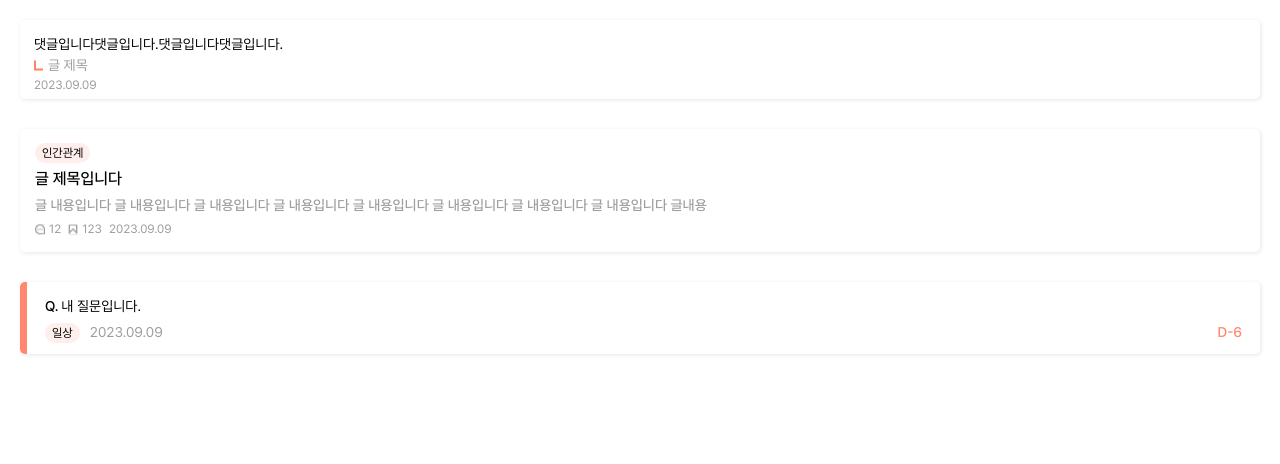
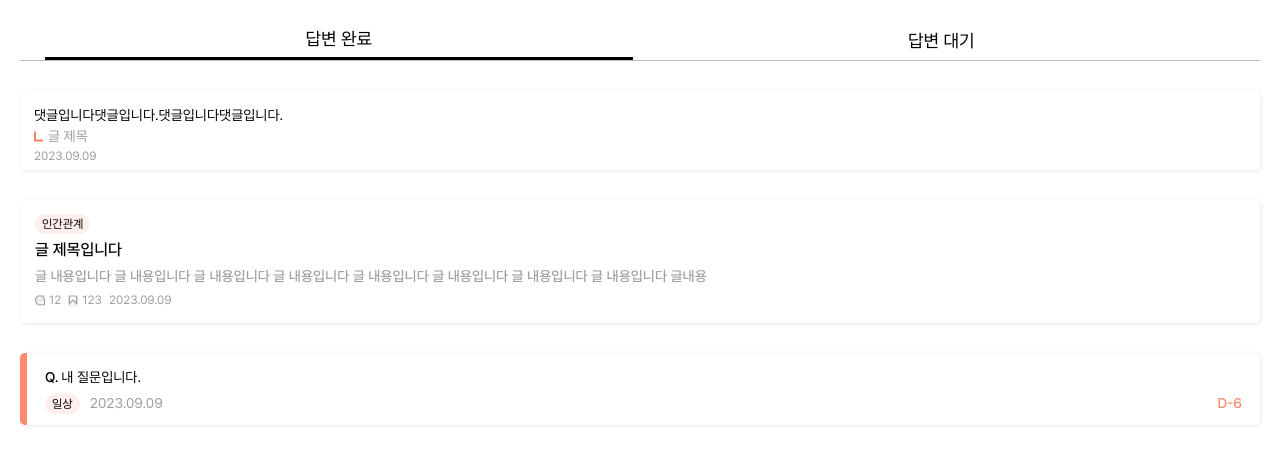
Before and after one commit to whatever-mentoring/juitcy-front, a React (Create React App) app: page / in a window 1280 px wide. Shown: the top 464 px of the page. Built offline with nearby package versions, Linux system fonts and the light colour scheme.

Commit message:
feat: MyPage 답변(주씨) 완료/대기 tab

```diff
--- a/src/App.tsx
+++ b/src/App.tsx
@@ -2,6 +2,7 @@ import DesignTest from 'DesignTest';
 import { CommentListBox } from 'components/CommentListBox';
 import { MyQnaListBox } from 'components/MyQnaListBox';
 import { ScrapListBox } from 'components/ScrapListBox';
+import { Waitingtab } from 'components/WaitingTab';
 import React from 'react';
 
 function App() {
@@ -14,6 +15,7 @@ function App() {
         gap: 30,
       }}
     >
+      <Waitingtab />
       <CommentListBox />
       <ScrapListBox />
       <MyQnaListBox />
--- /dev/null
+++ b/src/components/WaitingTab.tsx
@@ -0,0 +1,52 @@
+import { useState } from 'react';
+import { styled } from 'styled-components';
+import { Palette } from 'styles/Palette';
+import Typo from 'styles/Typo';
+
+interface tabInterface {
+  label: string;
+  status: string;
+}
+
+export const Waitingtab = () => {
+  const [clickNum, setClickNum] = useState(0);
+  let role = 'juni';
+
+  const tabs: tabInterface[] = [
+    { label: role === 'juni' ? '답변' : '주씨', status: '완료' },
+    { label: role === 'juni' ? '답변' : '주씨', status: '대기' },
+  ];
+
+  return (
+    <Container>
+      {tabs.map((tab, index) => (
+        <SubContainer
+          key={index}
+          onClick={() => setClickNum(index)}
+          borderHeight={index === clickNum ? 3 : 0}
+        >
+          <Typo.h4>{`${tab.label} ${tab.status}`}</Typo.h4>
+        </SubContainer>
+      ))}
+    </Container>
+  );
+};
+
+const Container = styled.div`
+  display: flex;
+  justify-content: center;
+  gap: 15px;
+  width: 100%;
+  height: 41px;
+  padding: 0 25px;
+  border-bottom: ${Palette.Gray3} 1px solid;
+`;
+const SubContainer = styled.div<{ borderHeight?: number }>`
+  display: flex;
+  align-items: center;
+  justify-content: center;
+  width: 100%;
+  border-bottom: ${Palette.Black} 3px solid;
+  border-bottom: ${({ borderHeight }) =>
+    borderHeight ? `${Palette.Black} ${borderHeight}px solid` : 0};
+`;
```
